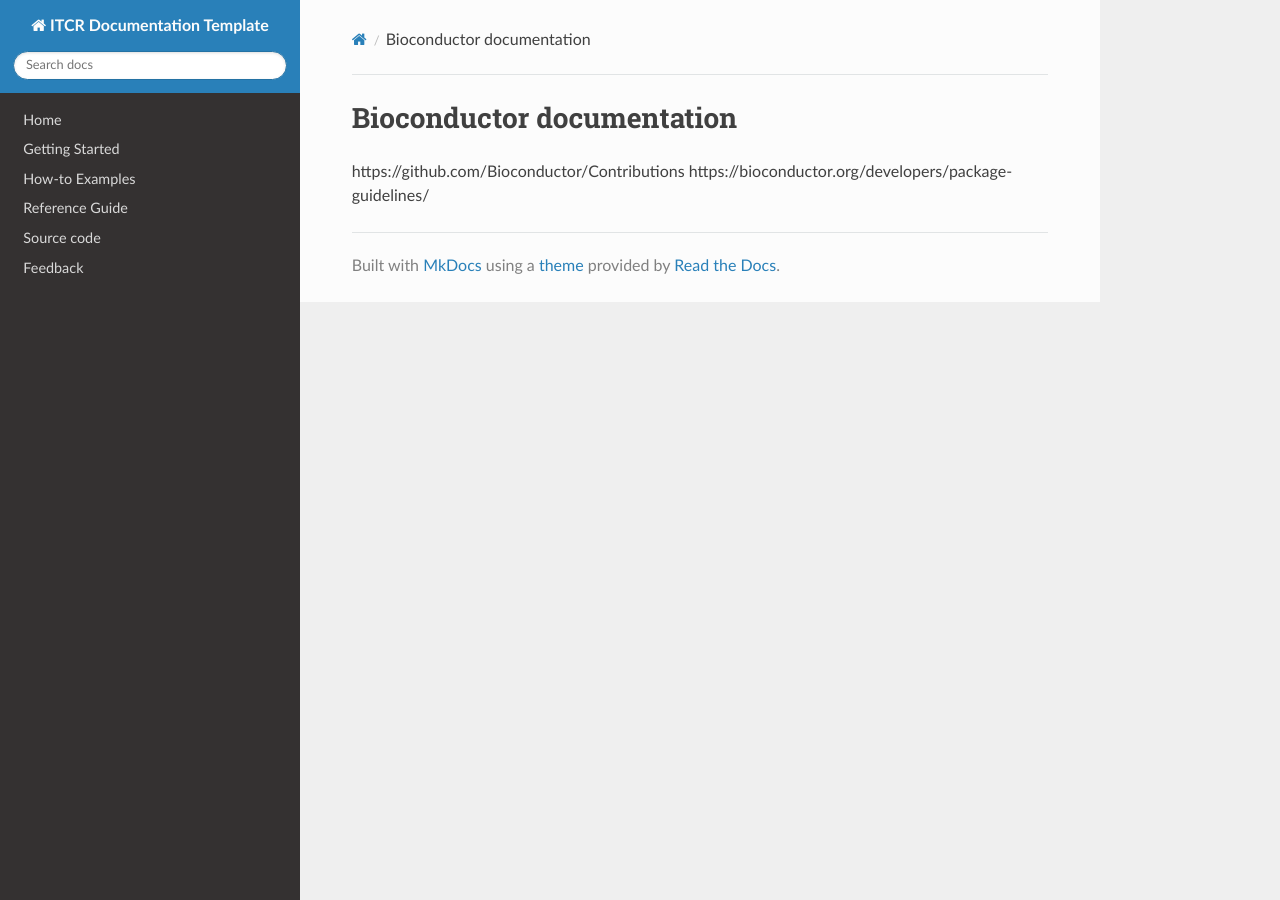
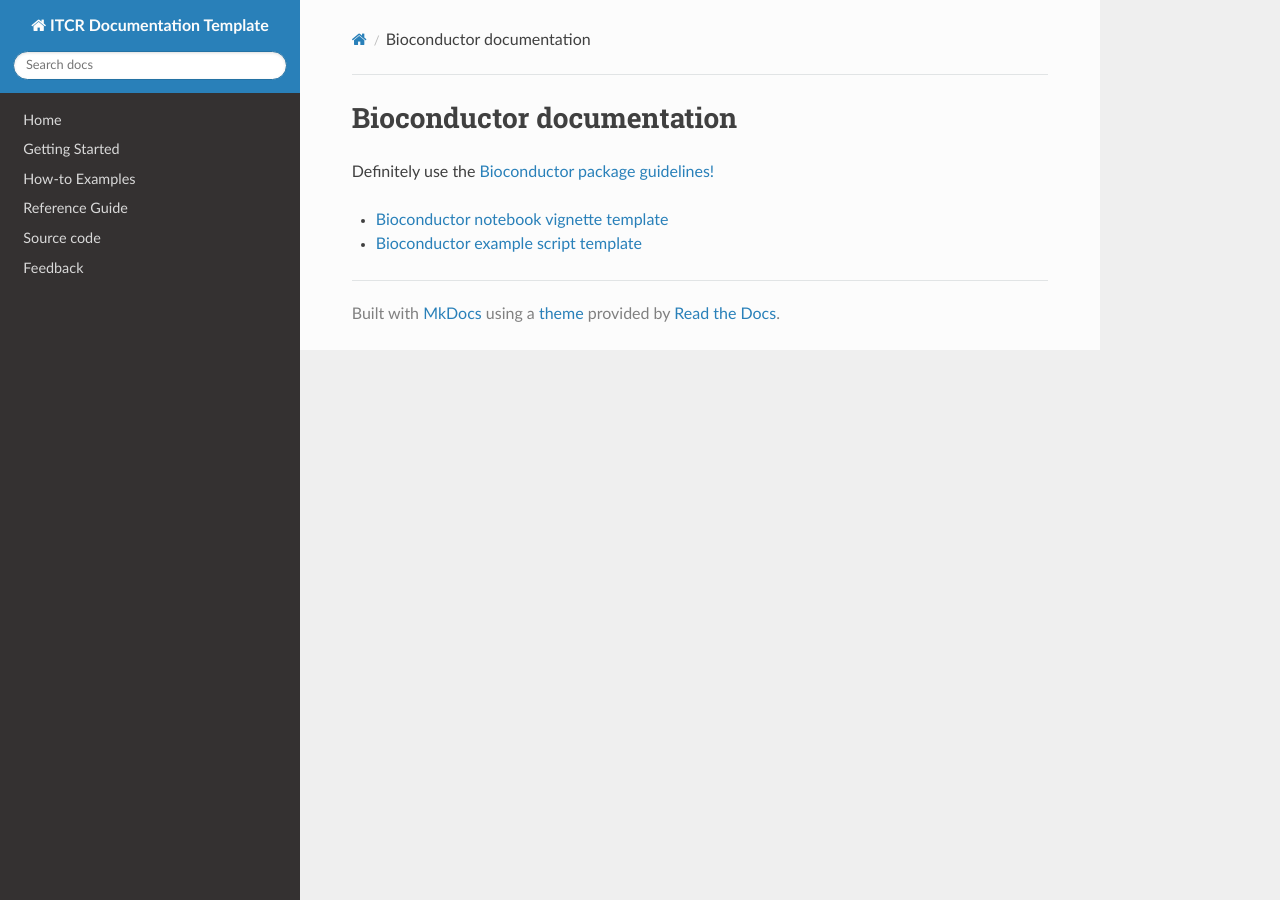
Before and after one commit to cansavvy/itcr-template-documentation, an MkDocs documentation site: the page built from docs/bioconductor_guides/README.md, in a window 1280 px wide. Built offline with MkDocs 1.6.1, drawn with Linux system fonts in a browser that asks for light colours; nearby versions of some CDN libraries.

Commit message:
Add bioconductor template script

```diff
--- a/docs/bioconductor_guides/README.md
+++ b/docs/bioconductor_guides/README.md
@@ -1,4 +1,7 @@
 # Bioconductor documentation
 
-https://github.com/Bioconductor/Contributions
-https://bioconductor.org/developers/package-guidelines/
+Definitely use the [Bioconductor package guidelines!](https://github.com/Bioconductor/Contributions
+https://bioconductor.org/developers/package-guidelines/)
+
+- [Bioconductor notebook vignette template](./bioconductor_vignette_template.Rmd)
+- [Bioconductor example script template](./bioconductor_example_script.R)
```
Also changed, not shown: 1 other file.
